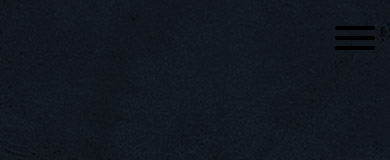
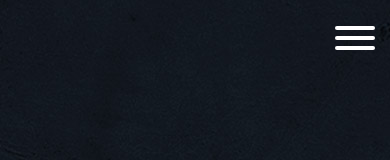
Before and after one commit to dundja/wow-glads, a React (Create React App) app in the folder client/: page / in a window 390 px wide. Shown: the top 160 px of the page. Built offline with nearby package versions, Linux system fonts and the light colour scheme.

Commit message:
Deploy v2

```diff
--- a/client/src/App.js
+++ b/client/src/App.js
@@ -1,4 +1,4 @@
-import React, { useState } from "react";
+import React, { useState, useEffect } from "react";
 import { Route, Switch } from "react-router-dom";
 import "./App.scss";
 
@@ -10,6 +10,14 @@ import About from "./pages/About";
 
 function App() {
     const [region, setRegion] = useState("eu");
+
+    useEffect(() => {
+        if (window.location.pathname === "/profile") {
+            window.location.href = `${
+                process.env.PUBLIC_URL
+            }/?region=${region}`;
+        }
+    }, [region]);
 
     return (
         <div className="App">
--- a/client/src/App.scss
+++ b/client/src/App.scss
@@ -2,4 +2,5 @@
 
 .App {
     background: url("./assets/img/wow-glads-bg.jpg");
+    overflow-x: hidden;
 }
--- a/client/src/components/CharacterBox.js
+++ b/client/src/components/CharacterBox.js
@@ -102,6 +102,7 @@ const CharacterBox = ({ region, characters, fromLanding }) => {
     const renderCharactersFromLanding = () => {
         return characters.map((character, i) => {
             const marginOnFirst = i === 0 ? "8.5rem" : "";
+            const width = window.innerWidth < 500 ? "width90" : "45rem";
             const factionImg = character.faction === 0 ? allianceImg : hordeImg;
             const avatarImg = `https://render-${region}.worldofwarcraft.com/character/${
                 character.thumbnail
@@ -110,8 +111,8 @@ const CharacterBox = ({ region, characters, fromLanding }) => {
             return (
                 <div
                     key={i}
-                    className="character__box"
-                    style={{ width: "45rem", marginTop: marginOnFirst }}
+                    className={`character__box ${width}`}
+                    style={{ marginTop: marginOnFirst }}
                 >
                     <div className="character__box-nameRealm">
                         <div
--- a/client/src/components/CharacterBox.scss
+++ b/client/src/components/CharacterBox.scss
@@ -104,6 +104,11 @@
     }
 }
 
+// helpers
+.width90 {
+    width: 90%;
+}
+
 // class colors
 .warrior {
     color: #c69b6d;
--- a/client/src/components/Navbar.scss
+++ b/client/src/components/Navbar.scss
@@ -1,6 +1,5 @@
 @import "../scss/variables";
 @import "../scss/mixins";
-@import "../../node_modules/hamburgers/_sass/hamburgers/hamburgers.scss";
 
 .navigation {
     // most outer div
@@ -84,6 +83,7 @@
             &__item {
                 // li
                 margin-left: 1rem;
+                cursor: pointer;
                 &-link {
                     // a
 
@@ -138,6 +138,185 @@
 
 // active region img
 .img-active {
-    box-shadow: 0px 0px 0px 5px $color-primary-dark;
+    box-shadow: 0px 0px 0px 5px $color-tertiary;
     border-radius: 50%;
 }
+
+// Settings for HAMBURGER icon
+// ==================================================
+$hamburger-padding-x: 15px !default;
+$hamburger-padding-y: 15px !default;
+$hamburger-layer-width: 40px !default;
+$hamburger-layer-height: 4px !default;
+$hamburger-layer-spacing: 6px !default;
+$hamburger-layer-color: #ffffff !default;
+$hamburger-layer-border-radius: 4px !default;
+$hamburger-hover-opacity: 0.7 !default;
+$hamburger-active-layer-color: $hamburger-layer-color !default;
+$hamburger-active-hover-opacity: $hamburger-hover-opacity !default;
+
+// To use CSS filters as the hover effect instead of opacity,
+// set $hamburger-hover-use-filter as true and
+// change the value of $hamburger-hover-filter accordingly.
+$hamburger-hover-use-filter: false !default;
+$hamburger-hover-filter: opacity(50%) !default;
+$hamburger-active-hover-filter: $hamburger-hover-filter !default;
+
+// Types (Remove or comment out what you don’t need)
+// ==================================================
+$hamburger-types: (emphatic) !default;
+
+// Hamburger
+// ==================================================
+.hamburger {
+    padding: $hamburger-padding-y $hamburger-padding-x;
+    display: inline-block;
+    cursor: pointer;
+
+    transition-property: opacity, filter;
+    transition-duration: 0.15s;
+    transition-timing-function: linear;
+
+    // Normalize (<button>)
+    font: inherit;
+    color: inherit;
+    text-transform: none;
+    background-color: transparent;
+    border: 0;
+    margin: 0;
+    overflow: visible;
+
+    &:hover {
+        @if $hamburger-hover-use-filter == true {
+            filter: $hamburger-hover-filter;
+        } @else {
+            opacity: $hamburger-hover-opacity;
+        }
+    }
+
+    &.is-active {
+        &:hover {
+            @if $hamburger-hover-use-filter == true {
+                filter: $hamburger-active-hover-filter;
+            } @else {
+                opacity: $hamburger-active-hover-opacity;
+            }
+        }
+
+        .hamburger-inner,
+        .hamburger-inner::before,
+        .hamburger-inner::after {
+            background-color: $hamburger-active-layer-color;
+        }
+    }
+}
+
+.hamburger-box {
+    width: $hamburger-layer-width;
+    height: $hamburger-layer-height * 3 + $hamburger-layer-spacing * 2;
+    display: inline-block;
+    position: relative;
+}
+
+.hamburger-inner {
+    display: block;
+    top: 50%;
+    margin-top: $hamburger-layer-height / -2;
+
+    &,
+    &::before,
+    &::after {
+        width: $hamburger-layer-width;
+        height: $hamburger-layer-height;
+        background-color: $hamburger-layer-color;
+        border-radius: $hamburger-layer-border-radius;
+        position: absolute;
+        transition-property: transform;
+        transition-duration: 0.15s;
+        transition-timing-function: ease;
+    }
+
+    &::before,
+    &::after {
+        content: "";
+        display: block;
+    }
+
+    &::before {
+        top: ($hamburger-layer-spacing + $hamburger-layer-height) * -1;
+    }
+
+    &::after {
+        bottom: ($hamburger-layer-spacing + $hamburger-layer-height) * -1;
+    }
+}
+
+@if index($hamburger-types, emphatic) {
+    /*
+     * Emphatic
+     */
+    .hamburger--emphatic {
+        overflow: hidden;
+
+        .hamburger-inner {
+            transition: background-color 0.125s 0.175s ease-in;
+
+            &::before {
+                left: 0;
+                transition: transform
+                        0.125s
+                        cubic-bezier(0.6, 0.04, 0.98, 0.335),
+                    top 0.05s 0.125s linear, left 0.125s 0.175s ease-in;
+            }
+
+            &::after {
+                top: ($hamburger-layer-height) + ($hamburger-layer-spacing);
+                right: 0;
+                transition: transform
+                        0.125s
+                        cubic-bezier(0.6, 0.04, 0.98, 0.335),
+                    top 0.05s 0.125s linear, right 0.125s 0.175s ease-in;
+            }
+        }
+
+        &.is-active {
+            .hamburger-inner {
+                transition-delay: 0s;
+                transition-timing-function: ease-out;
+                background-color: transparent !important;
+
+                &::before {
+                    left: $hamburger-layer-width * -2;
+                    top: $hamburger-layer-width * -2;
+                    transform: translate3d(
+                            $hamburger-layer-width * 2,
+                            $hamburger-layer-width * 2,
+                            0
+                        )
+                        rotate(45deg);
+                    transition: left 0.125s ease-out, top 0.05s 0.125s linear,
+                        transform
+                            0.125s
+                            0.175s
+                            cubic-bezier(0.075, 0.82, 0.165, 1);
+                }
+
+                &::after {
+                    right: $hamburger-layer-width * -2;
+                    top: $hamburger-layer-width * -2;
+                    transform: translate3d(
+                            $hamburger-layer-width * -2,
+                            $hamburger-layer-width * 2,
+                            0
+                        )
+                        rotate(-45deg);
+                    transition: right 0.125s ease-out, top 0.05s 0.125s linear,
+                        transform
+                            0.125s
+                            0.175s
+                            cubic-bezier(0.075, 0.82, 0.165, 1);
+                }
+            }
+        }
+    }
+}
--- a/client/src/pages/CharacterProfile.scss
+++ b/client/src/pages/CharacterProfile.scss
@@ -150,7 +150,7 @@
 
             &--raiting {
                 font-size: 1.8rem;
-                color: $color-tertiary;
+                color: $color-raiting;
 
                 @include sm {
                     margin-left: 1rem;
--- a/client/src/scss/_variables.scss
+++ b/client/src/scss/_variables.scss
@@ -4,6 +4,7 @@ $color-primary-dark: #121420;
 $color-secondary: #2c2b3c;
 $color-tertiary: #754643;
 $color-primary-grey: #403f4c;
+$color-raiting: #0492ac;
 
 $color-black: #000000;
 $color-white: #ffffff;
```
